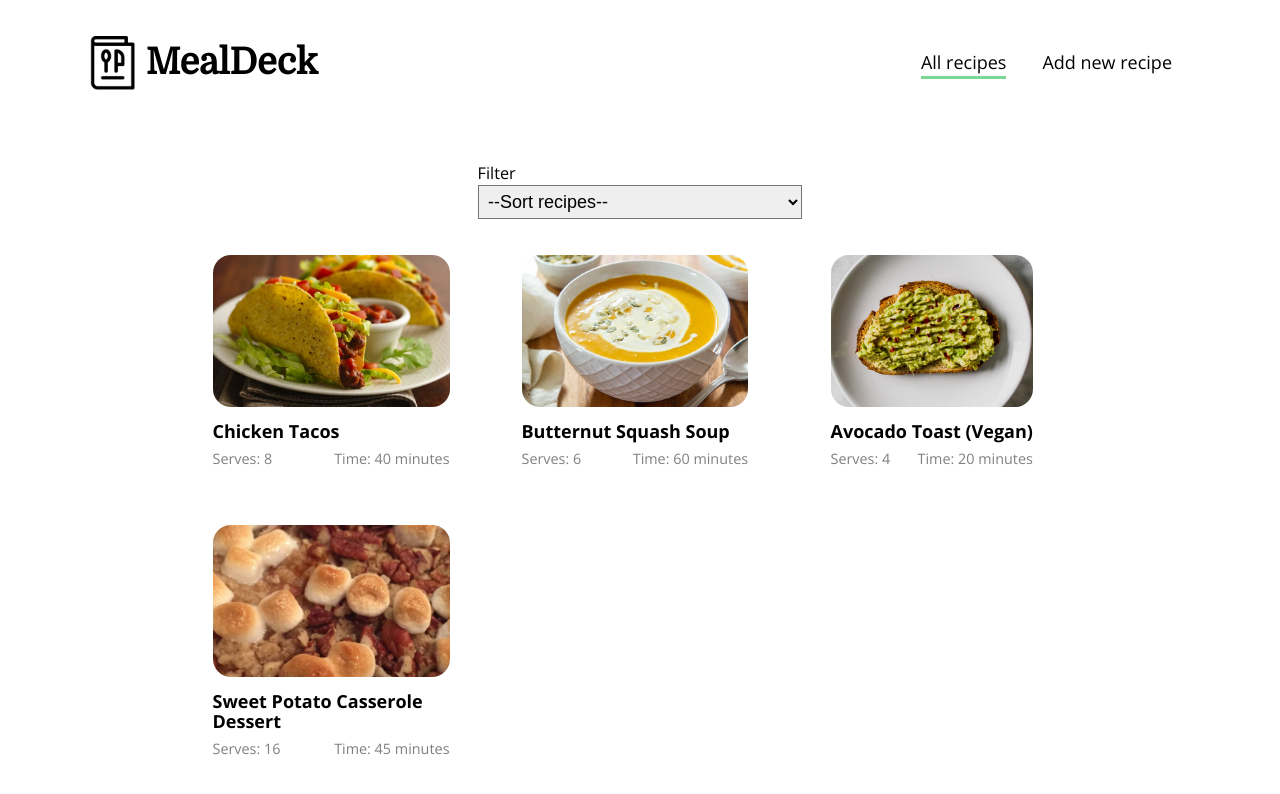
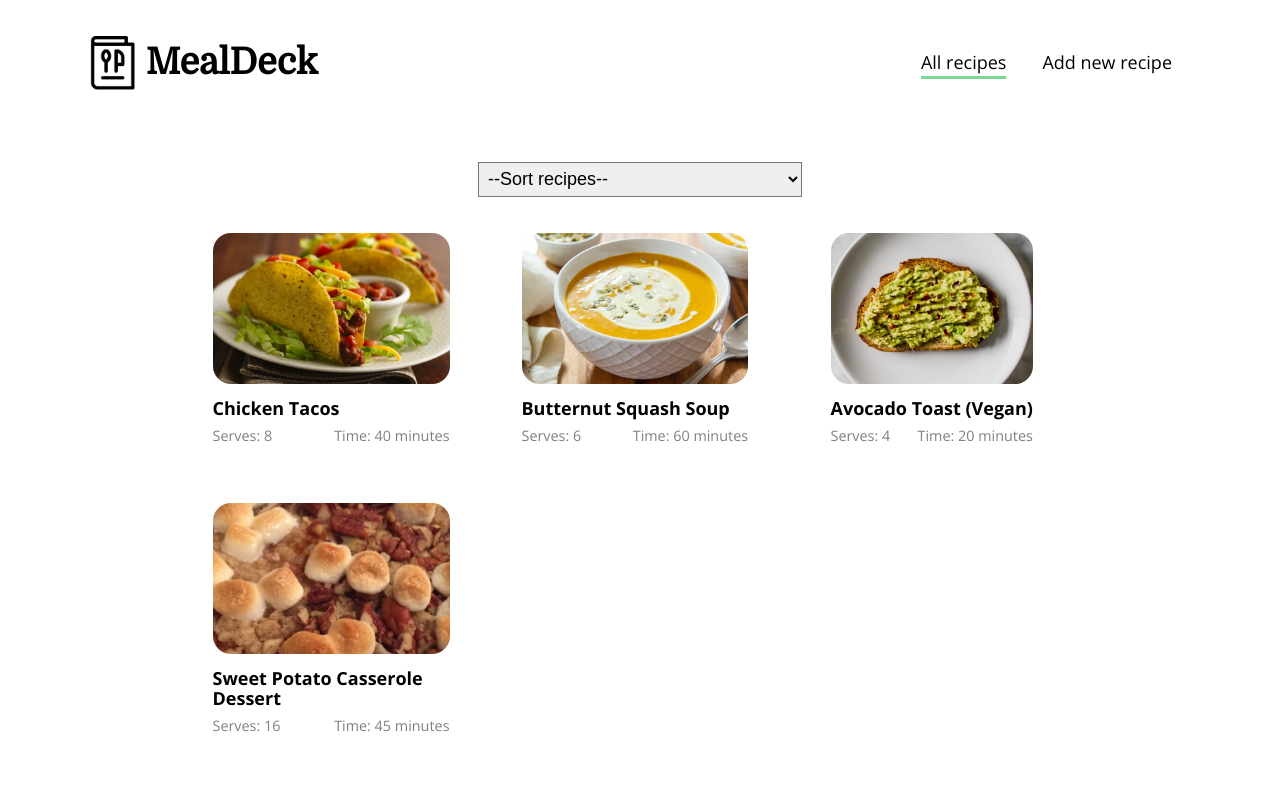
Before and after one commit to edlsto/recipe-creator, a Vue app: page / in a window 1280 px wide. Shown: the top 794 px of the page. Built offline with nearby package versions, Linux system fonts and the light colour scheme.

Commit message:
Remove label

```diff
--- a/src/components/Select.vue
+++ b/src/components/Select.vue
@@ -1,6 +1,5 @@
 <template>
   <div class="select-container">
-    <label for="filter-select" class="filter-label">Filter</label>
     <select
       name="filter"
       id="filter-select"
```
